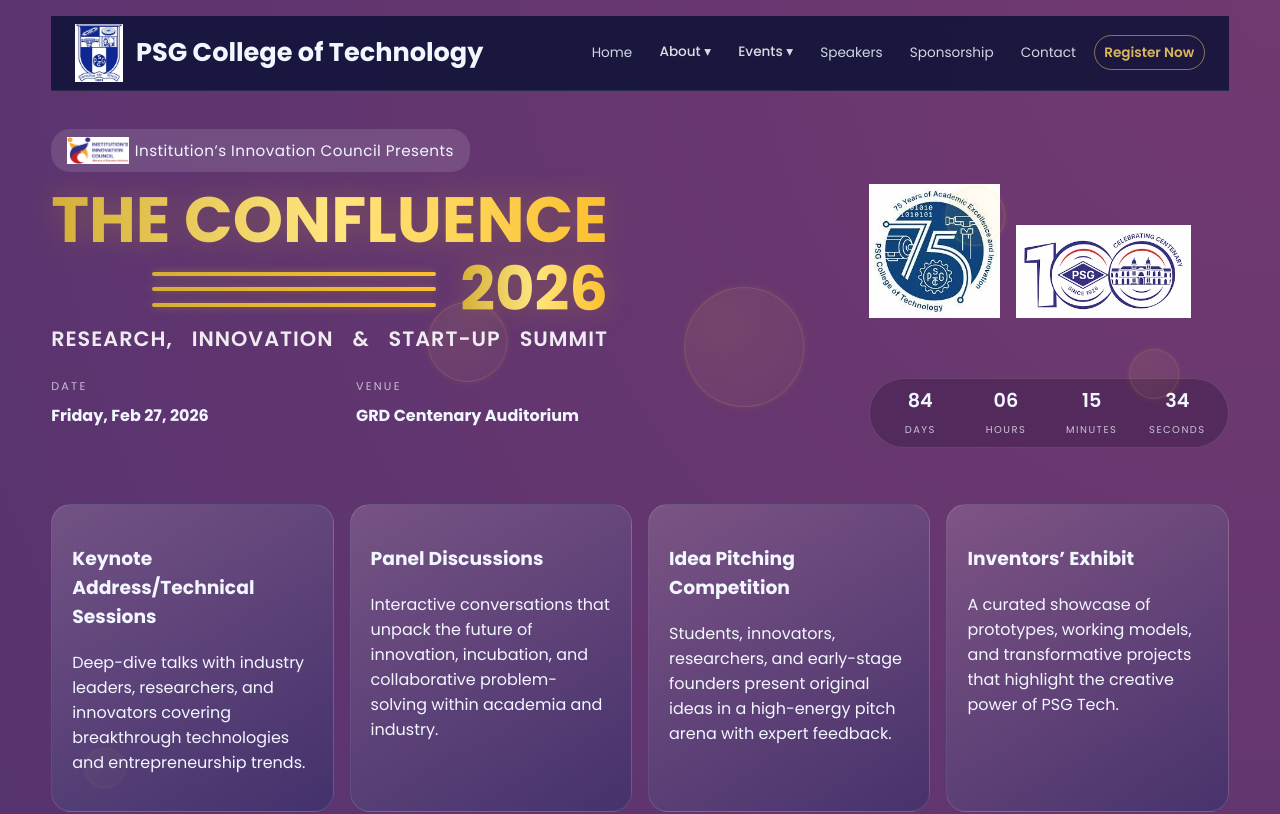
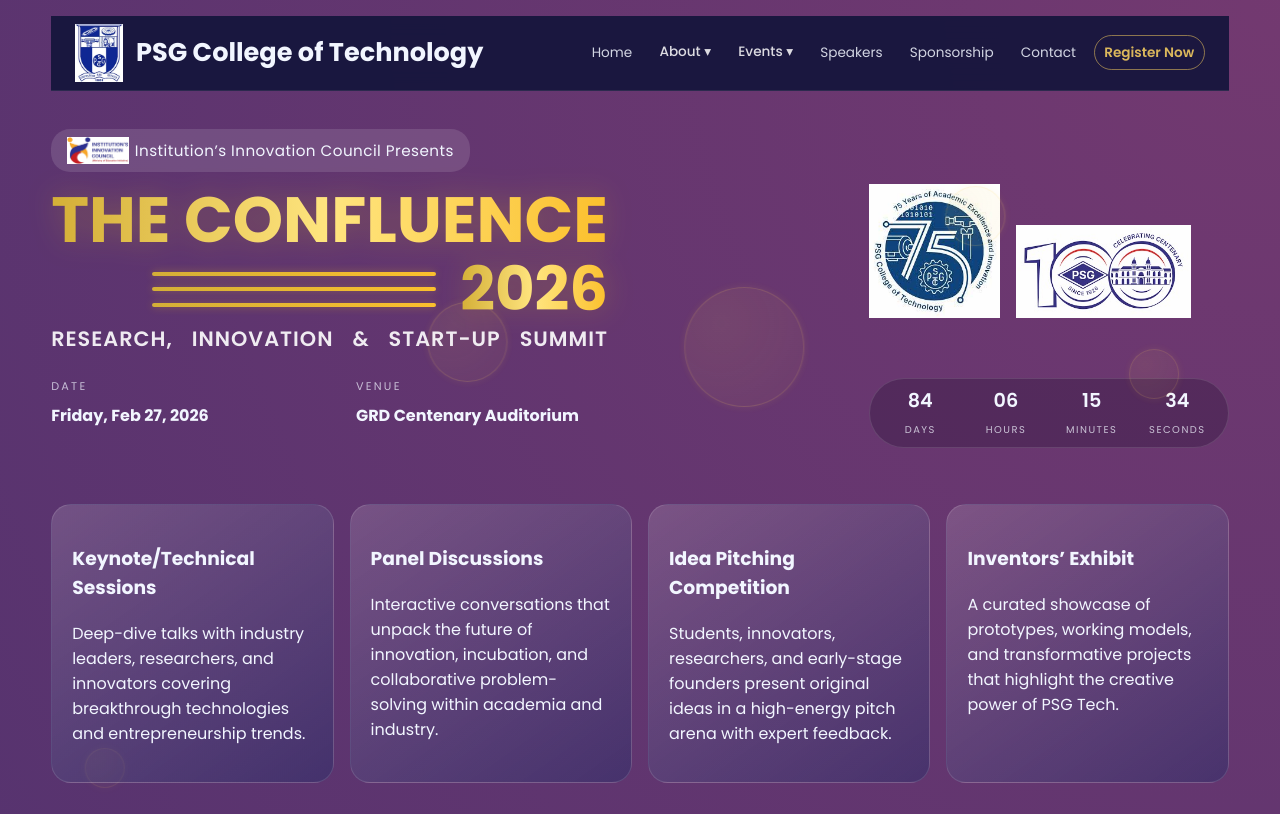
Before and after one commit to Rajeev260806/confluence_new, a React (Vite) app: page / in a window 1280 px wide. Shown: the top 814 px of the page. Built offline with nearby package versions, Linux system fonts and the light colour scheme.

Commit message:
Update title for highlights to reflect Keynote Address

```diff
--- a/src/App.jsx
+++ b/src/App.jsx
@@ -19,7 +19,7 @@
 
 const highlights = [
   {
-    title: 'Keynote Address/Technical Sessions',
+    title: 'Keynote/Technical Sessions',
     copy:
       'Deep-dive talks with industry leaders, researchers, and innovators covering breakthrough technologies and entrepreneurship trends.',
   },
```
